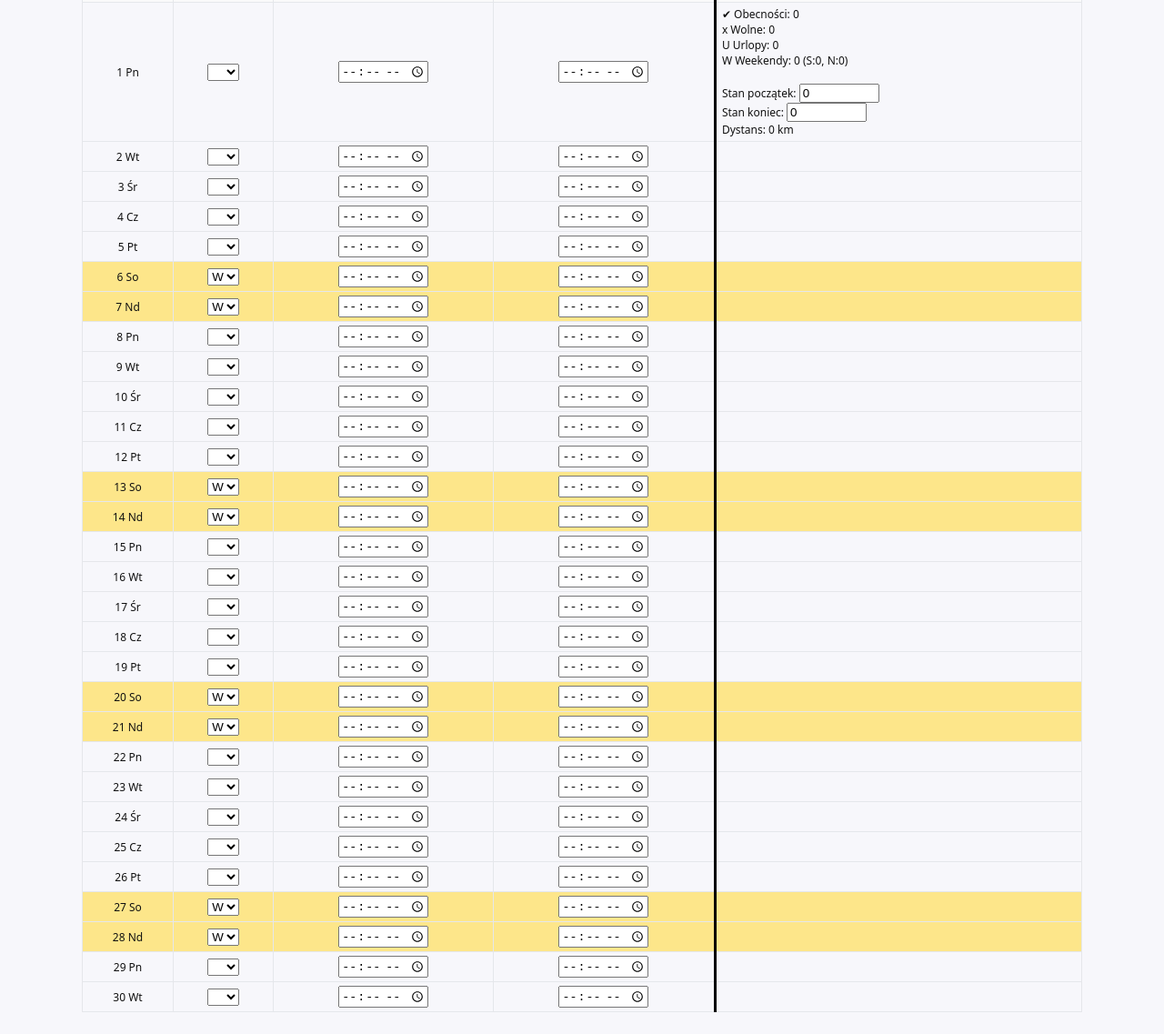
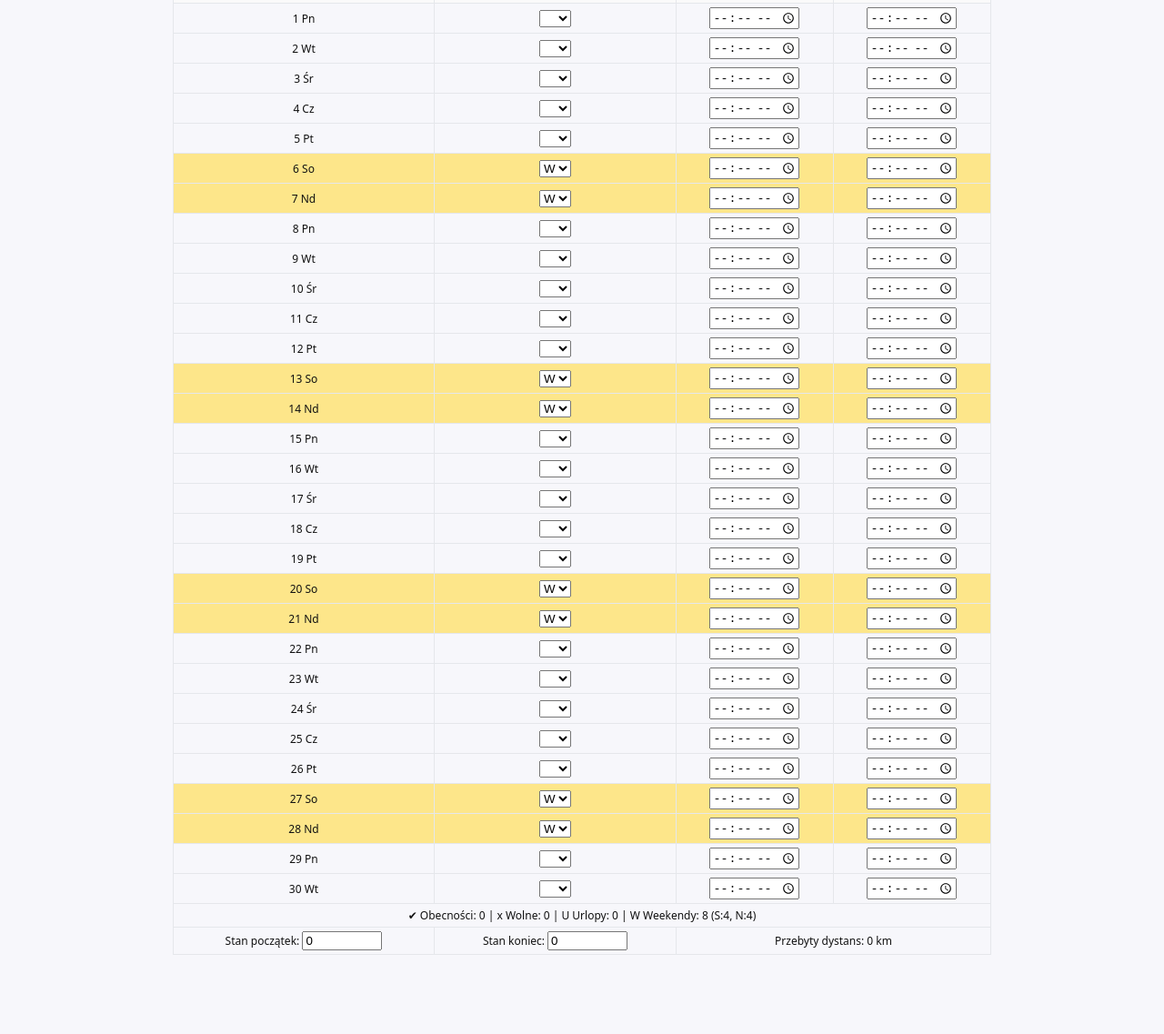
Before and after one commit to lucdriver777-droid/obecnosc, a plain HTML site: page index.html in a window 1280 px wide. Shown: the part 224-1361 px from the top of the page at 91% size. After the commit the page ends 1298 px from the top, so only its background shows below. Drawn offline with Linux system fonts and the light colour scheme.

Commit message:
Update index.html

```diff
--- a/index.html
+++ b/index.html
@@ -9,20 +9,26 @@
       --bg:#f7f7fb; --ink:#111; --line:#e5e7eb; --brand:#0ea5e9; --ok:#16a34a; --danger:#ef4444; --weekend:#fde68a;
     }
     body { margin:0; font-family:system-ui,Segoe UI,Roboto,sans-serif; background:var(--bg); color:var(--ink); }
-    .wrap { max-width:1100px; margin:24px auto; padding:0 16px; }
+    .wrap { max-width:900px; margin:24px auto; padding:0 16px; }
     .toolbar { display:flex; gap:8px; align-items:center; margin-bottom:12px; }
     .toolbar .spacer { flex:1; }
     .btn { padding:6px 10px; border:1px solid var(--line); border-radius:8px; cursor:pointer; font-size:13px; }
     .btn.primary { background:var(--brand); border-color:var(--brand); color:#fff; }
     .btn.ok { background:var(--ok); border-color:var(--ok); color:#fff; }
-    table { width:100%; border-collapse:collapse; }
-    th, td { border:1px solid var(--line); padding:4px 6px; font-size:12px; text-align:center; vertical-align:middle; }
+    table { width:100%; border-collapse:collapse; margin-bottom:16px; }
+    th, td { border:1px solid var(--line); padding:4px 6px; font-size:12px; text-align:center; }
     th { background:#fafafa; }
     .mark-weekend { background:var(--weekend); }
     #reportHeader { text-align:center; padding:10px 0; font-size:15px; font-weight:600 }
-    .summary-col { border-left:3px solid #000; text-align:left; font-size:12px; }
-    @media print { .no-print { display:none!important } }
-    @page { size:A4 landscape; margin:10mm } /* szeroki układ */
+    .summary-col { display:none; } /* ukryta na stronie */
+    .summary-row { font-weight:500; }
+    @media print {
+      .no-print { display:none!important }
+      .summary-row { display:none; } /* ukryj dolne podsumowanie */
+      .km-row { display:none; }       /* ukryj dolne kilometry */
+      .summary-col { display:table-cell !important; border-left:3px solid #000; text-align:left; vertical-align:top; font-size:11px; }
+      @page { size:A4 landscape; margin:10mm }
+    }
   </style>
   <script src="https://cdn.jsdelivr.net/npm/xlsx/dist/xlsx.full.min.js"></script>
 </head>
@@ -74,7 +80,6 @@ function buildTable(){
   const dim=daysInMonth(state.month,state.year);
   let html='<table><thead><tr><th>Dzień</th><th>Status</th><th>Start</th><th>Koniec</th><th class="summary-col">Podsumowanie / Kilometry</th></tr></thead><tbody>';
   let totalOk=0,totalX=0,totalU=0,totalW=0,totalSob=0,totalNd=0;
-
   for(let d=1;d<=dim;d++){
     let wd=new Date(state.year,state.month,d).getDay();
     let val=state.attendance[d]|| (isWeekend(state.year,state.month,d)?'W':'');
@@ -84,15 +89,14 @@ function buildTable(){
     if(val==='W'){ totalW++; if(wd===6) totalSob++; if(wd===0) totalNd++; }
     let h=state.hours[d]||{start:'',end:''};
 
-    // tylko pierwszy wiersz pokazuje podsumowanie/kilometry (reszta pusta)
     let summaryCell="";
     if(d===1){
       summaryCell=`✔ Obecności: ${totalOk}<br>
                    x Wolne: ${totalX}<br>
                    U Urlopy: ${totalU}<br>
                    W Weekendy: ${totalW} (S:${totalSob}, N:${totalNd})<br><br>
-                   Stan początek: <input type="number" id="kmStart" value="${state.kmStart}" style="width:80px"><br>
-                   Stan koniec: <input type="number" id="kmEnd" value="${state.kmEnd}" style="width:80px"><br>
+                   Stan początek: ${state.kmStart} km<br>
+                   Stan koniec: ${state.kmEnd} km<br>
                    Dystans: ${state.kmEnd-state.kmStart>=0?state.kmEnd-state.kmStart:""} km`;
     }
 
@@ -112,6 +116,14 @@ function buildTable(){
       <td class="summary-col">${summaryCell}</td>
     </tr>`;
   }
+
+  // podsumowanie (widoczne na stronie, ukryte w PDF)
+  html+=`<tr class="summary-row"><td colspan="4">✔ Obecności: ${totalOk} | x Wolne: ${totalX} | U Urlopy: ${totalU} | W Weekendy: ${totalW} (S:${totalSob}, N:${totalNd})</td></tr>`;
+  const traveled=state.kmEnd-state.kmStart;
+  html+=`<tr class="km-row"><td>Stan początek: <input type="number" id="kmStart" value="${state.kmStart}" style="width:80px"></td>
+             <td>Stan koniec: <input type="number" id="kmEnd" value="${state.kmEnd}" style="width:80px"></td>
+             <td colspan="2">Przebyty dystans: ${traveled>=0?traveled:''} km</td></tr>`;
+
   html+='</tbody></table>';
   wrapper.innerHTML=html;
 
@@ -141,7 +153,7 @@ function updateHeader(){
 // PDF
 document.getElementById('btnPdf').addEventListener('click',()=>window.print());
 
-// Excel
+// Excel (bez zmian)
 document.getElementById('btnExcel').addEventListener('click',()=>{
   const days=daysInMonth(state.month,state.year);
   let obecnosci=[["Dzień","Nazwa dnia","Status","Start","Koniec"]];
```
